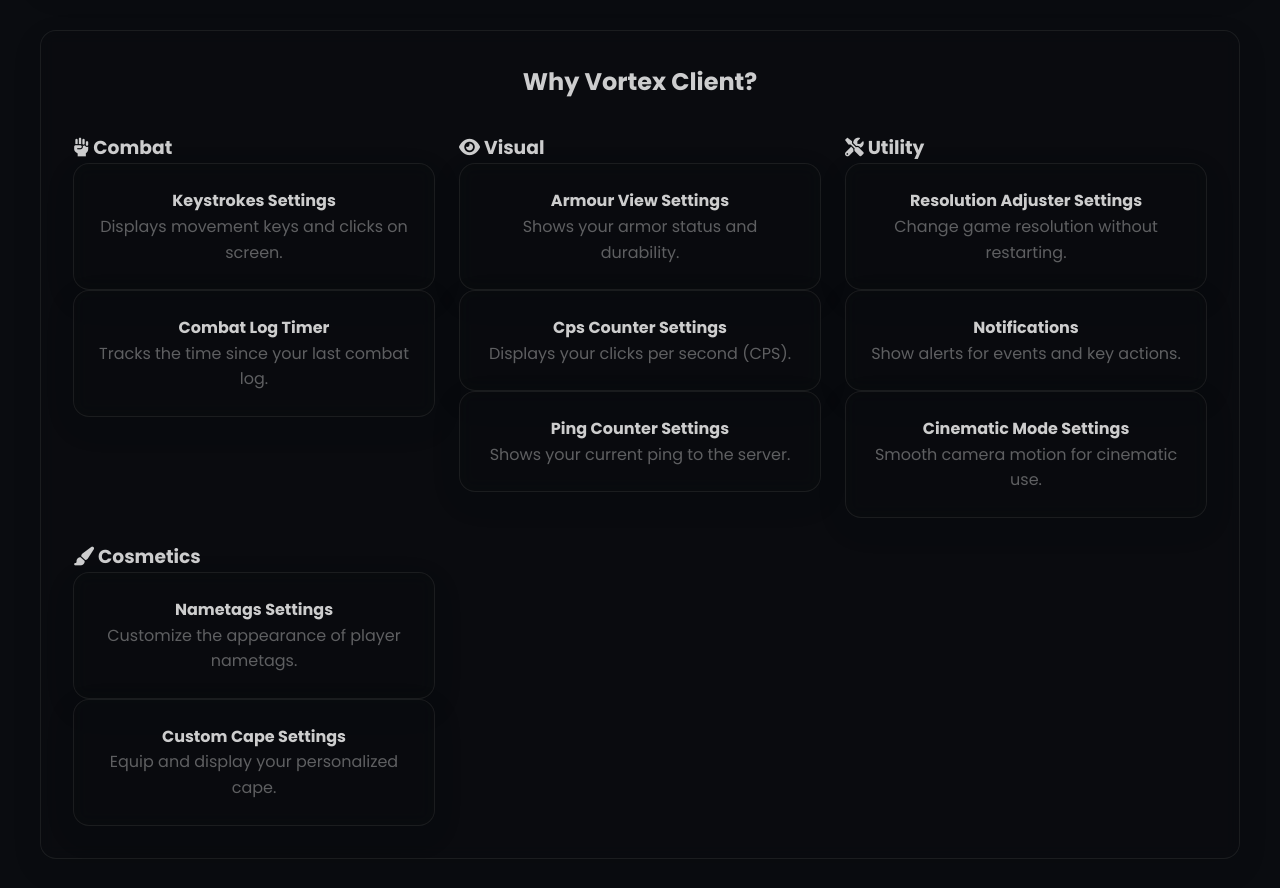
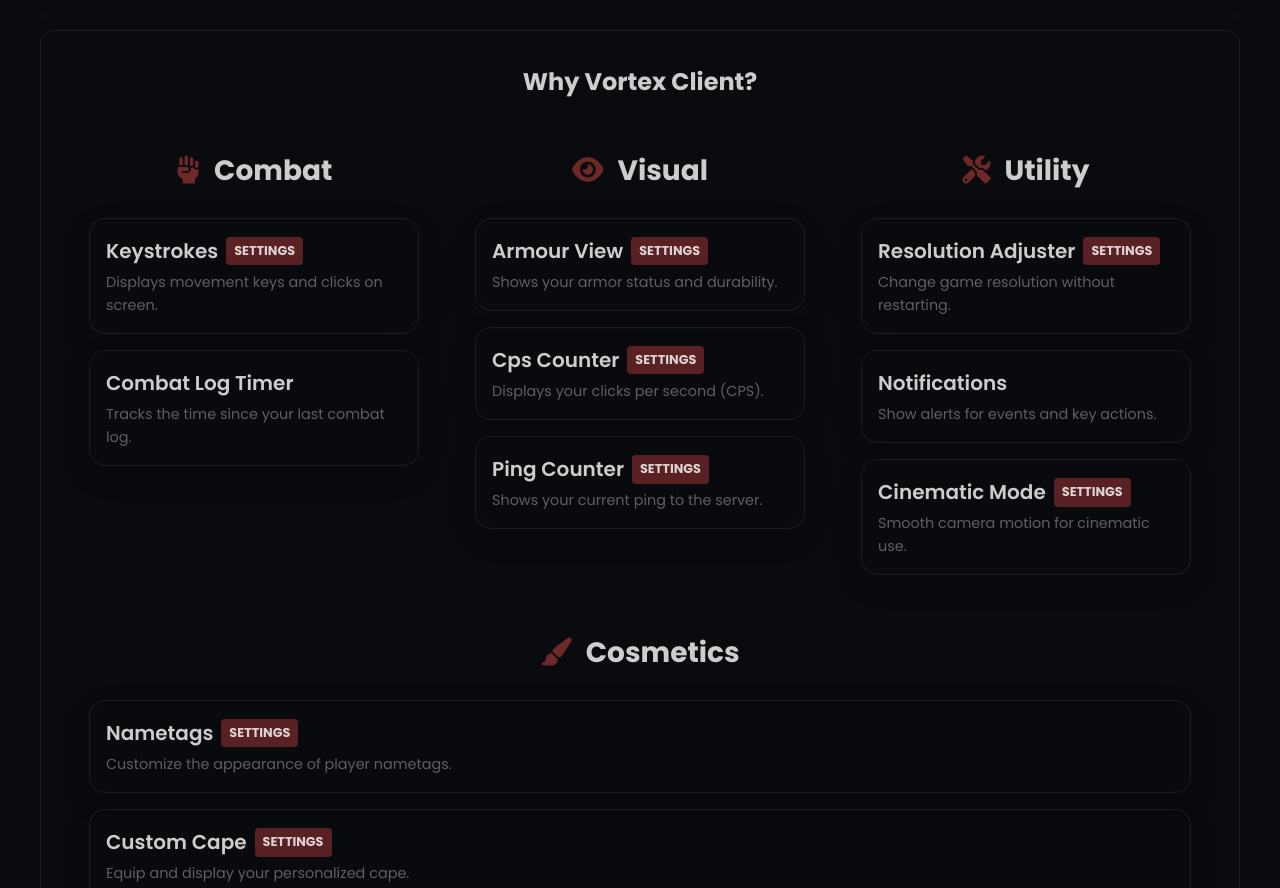
Before and after one commit to GEORGECR0/Vortex-Client, a plain HTML site: page index.html in a window 1280 px wide. Shown: the part 600-1488 px from the top of the page. Drawn offline with Linux system fonts and the light colour scheme.

Commit message:
Update style.css

```diff
--- a/style.css
+++ b/style.css
@@ -120,38 +120,66 @@
     margin-bottom: 2rem;
 }
 
+/* Updated features-grid styling */
 .features-grid {
-    display: grid;
-    grid-template-columns: repeat(auto-fit, minmax(300px, 1fr));
+    display: flex;
+    flex-wrap: wrap;
+    justify-content: center;
     gap: 1.5rem;
+}
+
+/* New feature category and card styles */
+.feature-category {
+    flex: 1 1 300px;
+    padding: 1rem;
+    display: flex;
+    flex-direction: column;
+    gap: 1rem;
+}
+
+.feature-category h3 {
+    text-align: center;
+    font-size: 1.75rem;
+    margin-bottom: 0.5rem;
+    color: var(--text-color-primary);
+}
+
+.feature-category i {
+    color: var(--accent-color);
+    margin-right: 8px;
 }
 
 .feature-card {
     display: flex;
     flex-direction: column;
-    align-items: center;
-    text-align: center;
-    padding: 1.5rem;
+    padding: 1rem;
+    align-items: flex-start;
+    border: 1px solid var(--glass-border);
+    background-color: var(--glass-bg);
 }
 
-.feature-card i {
-    font-size: 3rem;
-    color: var(--accent-color);
-    margin-bottom: 1rem;
-}
-
-.feature-card h3 {
-    font-size: 1.5rem;
-    margin-bottom: 0.5rem;
+.feature-card h4 {
+    font-size: 1.25rem;
+    font-weight: 600;
+    margin-bottom: 0.25rem;
+    display: flex;
+    align-items: center;
+    gap: 8px;
 }
 
 .feature-card p {
+    font-size: 0.9rem;
     color: var(--text-color-secondary);
 }
 
-.feature-card:hover {
-    transform: translateY(-5px);
-    box-shadow: 0 15px 40px rgba(0, 0, 0, 0.2);
+.badge {
+    font-size: 0.8rem;
+    font-weight: bold;
+    color: var(--text-color-primary);
+    background-color: var(--accent-glow);
+    padding: 4px 8px;
+    border-radius: 4px;
+    text-transform: uppercase;
 }
 
 /* Installation Section */
```
